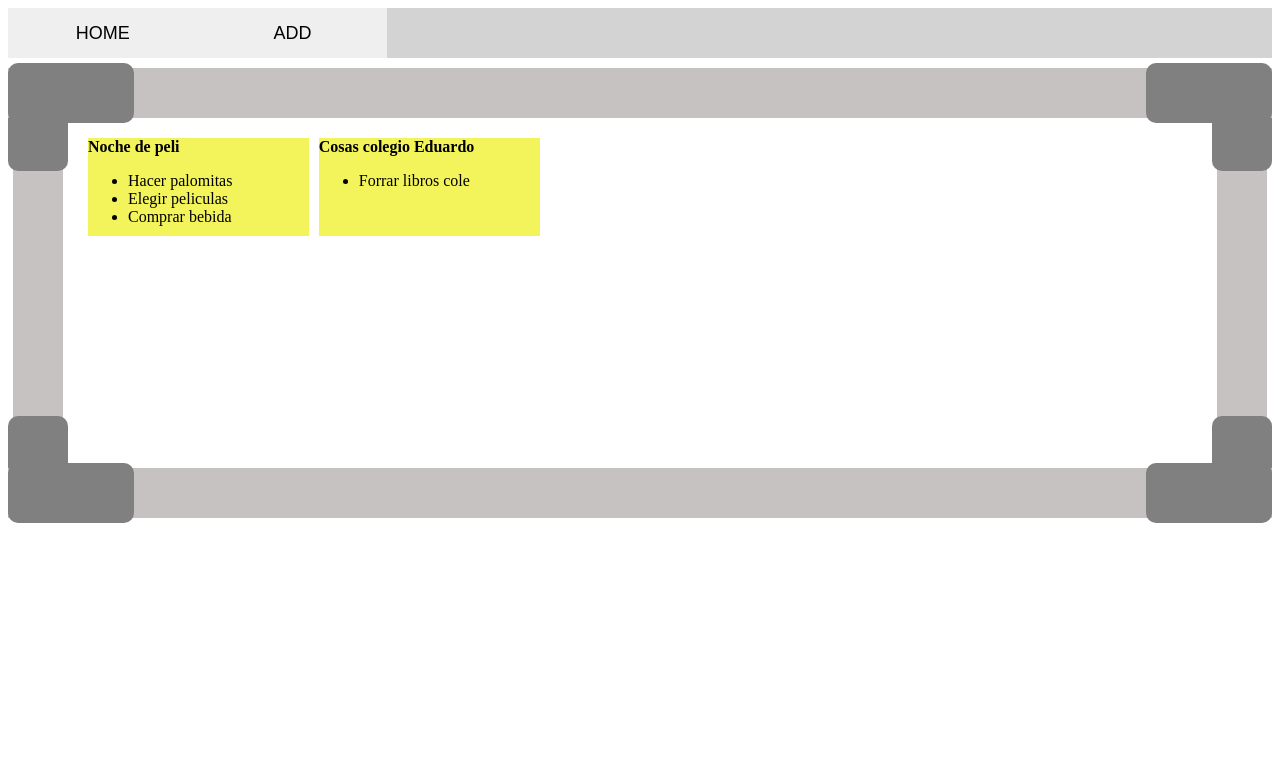
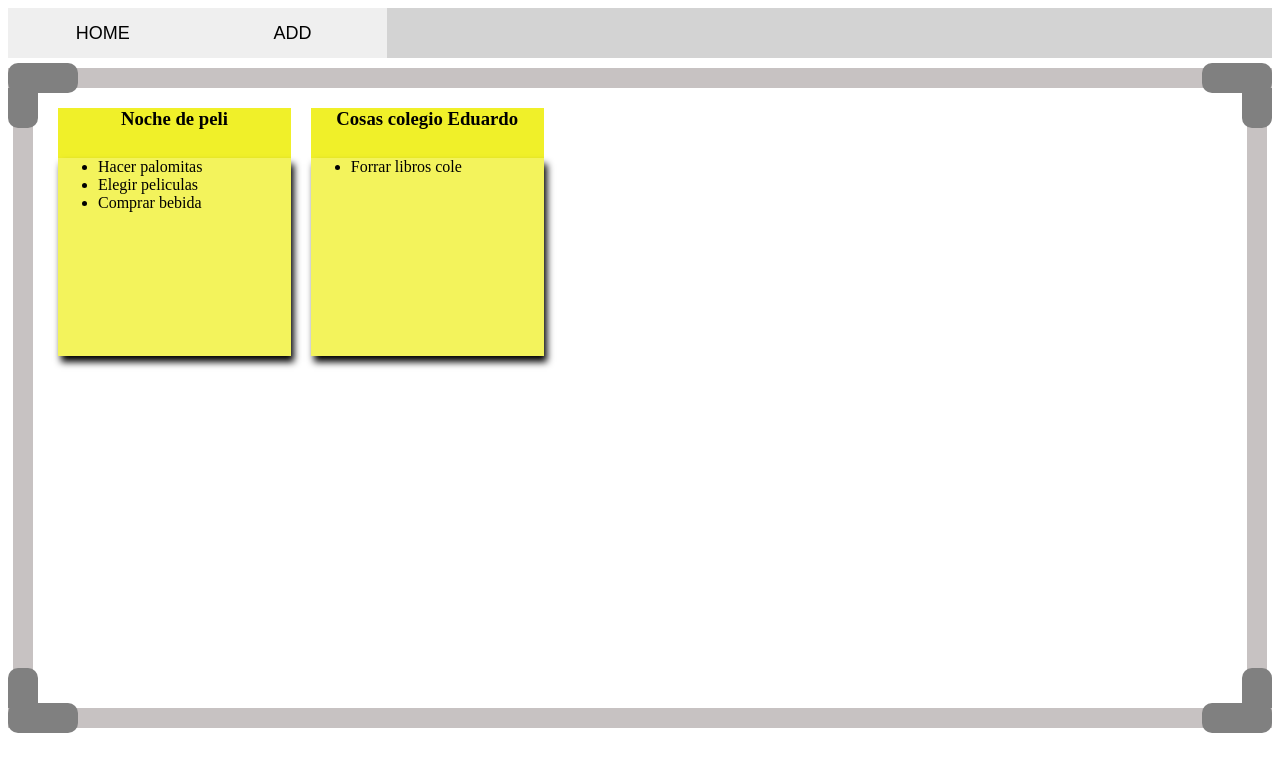
Before and after one commit to ngomezap/toDoList, a website built with webpack: page dist/index.html in a window 1280 px wide. Built offline with Linux system fonts and the light colour scheme.

Commit message:
Improve Post It style and Whiteboard

```diff
--- a/src/displayPostIt.js
+++ b/src/displayPostIt.js
@@ -5,8 +5,7 @@ const displayPostIt = function(e){
     clear();
 
     whiteboard.listOfPostIts.forEach(postIt => {
-        if(postIt.name === this.firstChild.nodeValue){
-
+        if(postIt.name === this.firstChild.innerText){
             const container = document.createElement('div');
             container.setAttribute('id', 'PView');
             const title = document.createElement('div');
--- a/src/displayWhiteboard.js
+++ b/src/displayWhiteboard.js
@@ -6,16 +6,31 @@ const displayWhiteboard = function(){
 
     document.body.appendChild(whiteBoard);
     whiteboard.listOfPostIts.forEach(e => {
+        //Post It container
         const div = document.createElement('div');
-        div.innerText = e.name;
         div.classList.add('postIt');
+
+        //Post It title
+        const title = document.createElement('h3');
+        title.innerText = e.name;
+        div.appendChild(title)
+
+        //Post It task container
+        const tkCont = document.createElement('div');
+        tkCont.setAttribute('id', 'tkCont');
+
+        //List of Tasks
         const list = document.createElement('ul');
-        div.appendChild(list);
+        tkCont.appendChild(list);
+        div.appendChild(tkCont);
+
         e.listOfTasks.forEach(lt => {
             const task = document.createElement('li');
             task.innerText = lt.text;
             list.appendChild(task);
         });
+
+        //Stick Post It to Canvas
         [...whiteBoard.childNodes].forEach((e) => {
             [...e.childNodes].forEach((n) => {
                 if(n.id === "canvas"){
--- a/src/style.css
+++ b/src/style.css
@@ -1,6 +1,6 @@
 html,
 body{
-    height: 100%;
+    height: 88%;
 }
 
 nav{
@@ -20,29 +20,29 @@ nav button{
 
 .wbTop{
     display: flex;
-    height: 50px;
+    height: 20px;
     align-items: center;
     justify-content: space-between;
     background-color: rgb(199, 194, 194);
 }
 
 .wbTopCorner{
-    width: 10%;
-    height: 60px;
+    width: 70px;
+    height: 30px;
     background-color: grey;
     border-radius: 10px;
 }
 
 .wbBottomCorner{
-    width: 10%;
-    height: 60px;
+    width: 70px;
+    height: 30px;
     background-color: grey;
     border-radius: 10px;
 }
 
 #wbCenter{
     display: flex;
-    height: 350px;
+    height: 100%;
     justify-content: space-between;
 }
 
@@ -50,18 +50,18 @@ nav button{
     padding: 20px;
     flex: 1;
     display: flex;
-    gap: 10px;
+    gap: 20px;
     width: 65%;
     margin-left: auto;
     margin-right: auto;
-    height: 70%;
+    height: 100%;
 }
 
 .wbLateral{
     margin-left: 5px;
     margin-right: 5px;
     background-color: rgb(199, 194, 194);
-    width: 50px;
+    width: 20px;
     display: flex;
     flex-direction: column;
     justify-content: space-between;
@@ -69,8 +69,8 @@ nav button{
 
 .wbLateralTop,
 .wbLateralBottom{
-    width: 60px;
-    height: 15%;
+    width: 30px;
+    height: 40px;
     align-self: center;
     background-color: grey;
     border-radius: 10px;
@@ -93,8 +93,27 @@ nav button{
     height: 40%;
 }
 
+#canvas h3{
+    text-align: center;
+    margin-top: 0;
+    background-color: rgb(240, 240, 41);
+    height: 20%;
+    margin-bottom: 0;
+}
+
+#tkCont{
+    margin-top: 0;
+    height: 80%;
+    box-shadow: 3px 6px 7px black;
+}
+
 .postIt ul{
+    margin-top: 0;
     font-weight: 100;
+}
+
+#whiteboard{
+    height: 100%;
 }
 
 /*Post It View*/
```
Also changed, not shown: dist/bundle.js.
